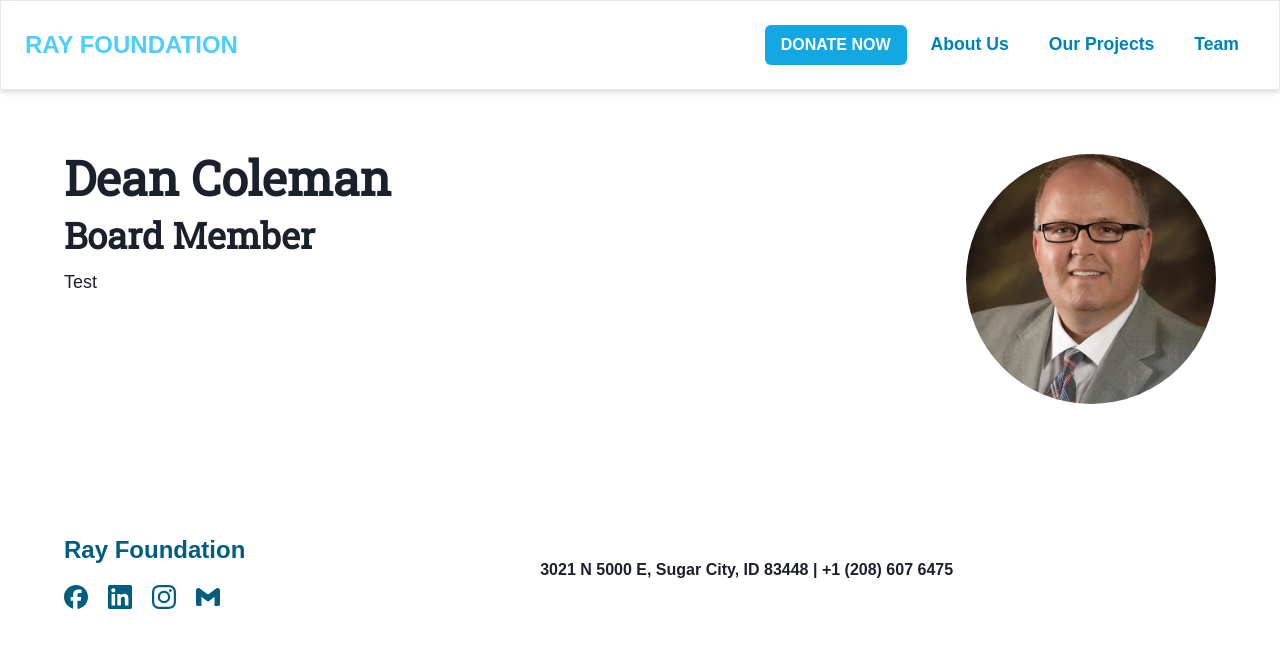
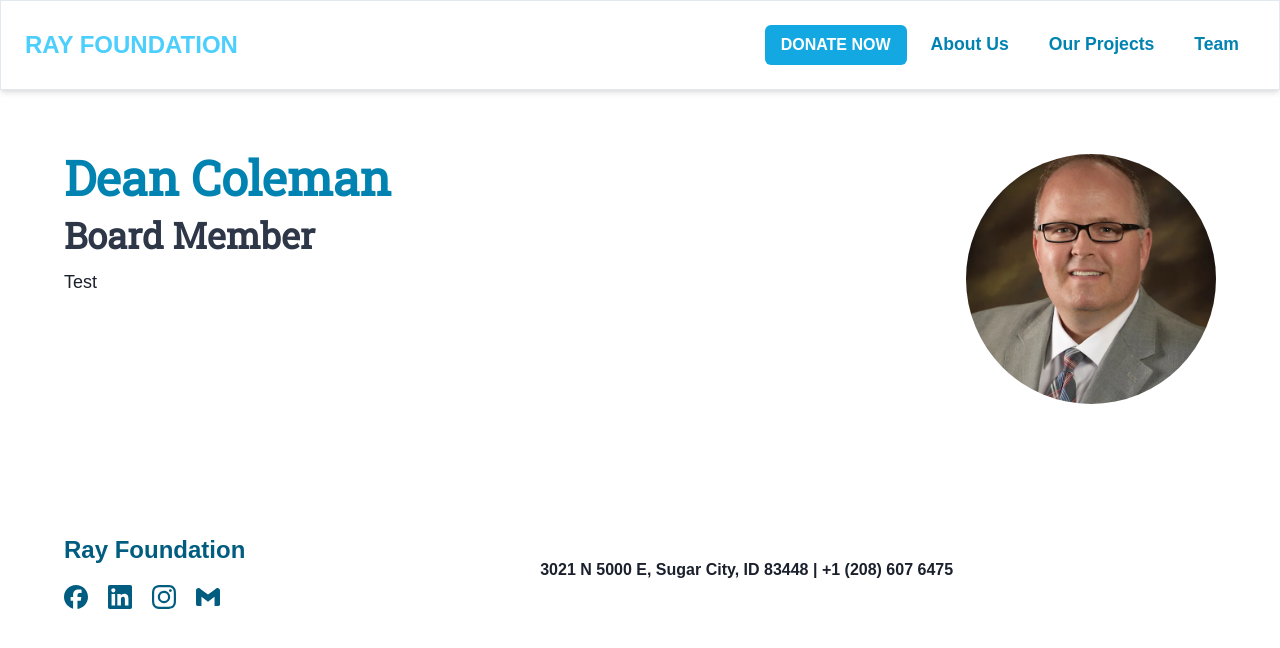
Before and after one commit to spencer-rafada/RayFoundation, a Next.js app: page /team/dean-coleman in a window 1280 px wide. Shown: the top 648 px of the page. Built offline with nearby package versions, Linux system fonts and the light colour scheme; a web font is replaced by a local one.

Commit message:
fixed some styles for team member page

```diff
--- a/src/app/team/[id]/page.tsx
+++ b/src/app/team/[id]/page.tsx
@@ -68,10 +68,10 @@ export default async function TeamMember({
         </Flex>
         <Flex direction='column' gap={{ base: 2, md: 3 }}>
           <Flex direction='column' gap={{ base: 2, md: 3 }}>
-            <Heading as='h1' size={{ base: 'xl', md: '2xl' }}>
+            <Heading as='h1' size={{ base: 'xl', md: '2xl' }} color='brand.600'>
               {teamMember.name}
             </Heading>
-            <Heading as='h3' size={{ base: 'lg', md: 'xl' }}>
+            <Heading as='h3' size={{ base: 'lg', md: 'xl' }} color='gray.700'>
               {teamMember.position}
             </Heading>
           </Flex>
```
